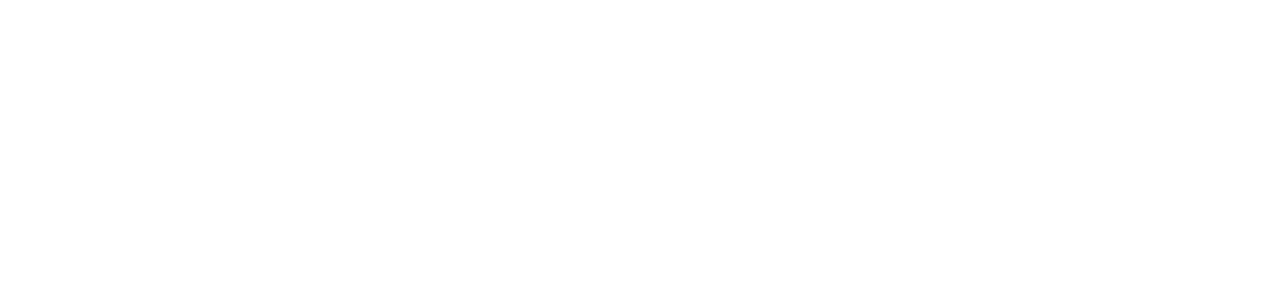
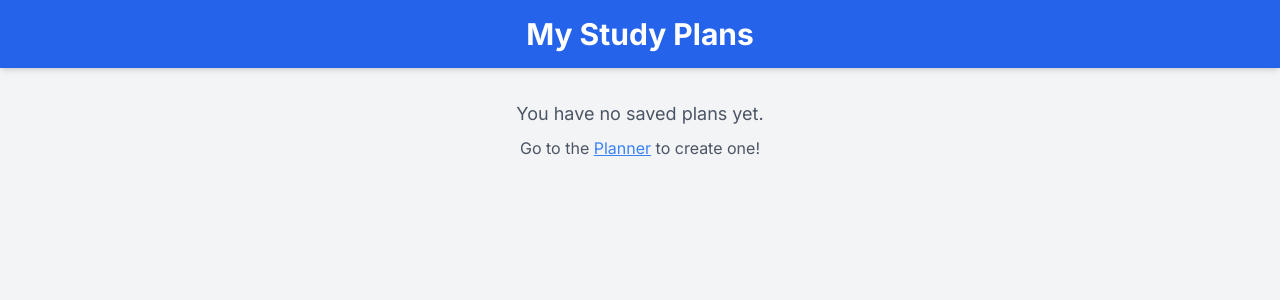
Before and after one commit to Davin-01/studyplannerclient, a React (Vite) app: page /home/myplans in a window 1280 px wide. Before the commit this address had no page. Shown: the top 300 px of the page. Built offline with nearby package versions, Linux system fonts and the light colour scheme.

Commit message:
create the my plans section for storing the users plans

```diff
--- a/src/App.tsx
+++ b/src/App.tsx
@@ -5,6 +5,7 @@
 import Home from "./main/Home"
 import Profile from "./main/Profile"
 import Planner from "./main/Planner"
+import MyPlans from "./main/MyPlans"
 
 const App = () => {
   return (
@@ -16,6 +17,7 @@
         <Route path="/home" element={<Home />} />
         <Route path="/home/profile" element={<Profile />} />
         <Route path="/home/planner" element={<Planner />} />
+        <Route path="/home/myplans" element={<MyPlans />} />
       </Routes>
     </>
   )
--- a/src/components/NavbarHome.tsx
+++ b/src/components/NavbarHome.tsx
@@ -57,6 +57,13 @@
           >
             Planner
           </Link>
+          <Link
+            to="/home/myplans"
+            className="text-white hover:text-blue-300 transition duration-200"
+            aria-label="My Plans"
+          >
+            My Plans
+          </Link>
 
           {/* Profile Image with Dropdown */}
           <div className="relative">
--- /dev/null
+++ b/src/main/MyPlans.tsx
@@ -0,0 +1,60 @@
+import React, { useState, useEffect } from "react";
+
+interface Plan {
+  title: string;
+  references: string[];
+  duration: string;
+}
+
+const MyPlans: React.FC = () => {
+  const [plans, setPlans] = useState<Plan[]>([]);
+
+  // Fetch plans from local storage or API on component mount
+  useEffect(() => {
+    const savedPlans = localStorage.getItem("studyPlans");
+    if (savedPlans) {
+      setPlans(JSON.parse(savedPlans));
+    }
+  }, []);
+
+  return (
+    <div className="bg-gray-100 min-h-screen">
+      <header className="bg-blue-600 text-white py-4 shadow-md">
+        <h1 className="text-center text-3xl font-bold">My Study Plans</h1>
+      </header>
+
+      <main className="container mx-auto py-8 px-4">
+        {plans.length === 0 ? (
+          <div className="text-center text-gray-600">
+            <p className="text-lg">You have no saved plans yet.</p>
+            <p className="mt-2">
+              Go to the <a href="/home/planner" className="text-blue-500 underline">Planner</a> to create one!
+            </p>
+          </div>
+        ) : (
+          <div className="grid grid-cols-1 sm:grid-cols-2 lg:grid-cols-3 gap-6">
+            {plans.map((plan, index) => (
+              <div
+                key={index}
+                className="bg-white shadow-md rounded-lg p-6 hover:shadow-lg transition duration-300"
+              >
+                <h2 className="text-xl font-bold text-blue-600 mb-2">
+                  {plan.title}
+                </h2>
+                <p className="text-gray-700 mb-2">
+                  <span className="font-semibold">References:</span>{" "}
+                  {plan.references.join(", ")}
+                </p>
+                <p className="text-gray-700">
+                  <span className="font-semibold">Duration:</span> {plan.duration}
+                </p>
+              </div>
+            ))}
+          </div>
+        )}
+      </main>
+    </div>
+  );
+};
+
+export default MyPlans;
```
